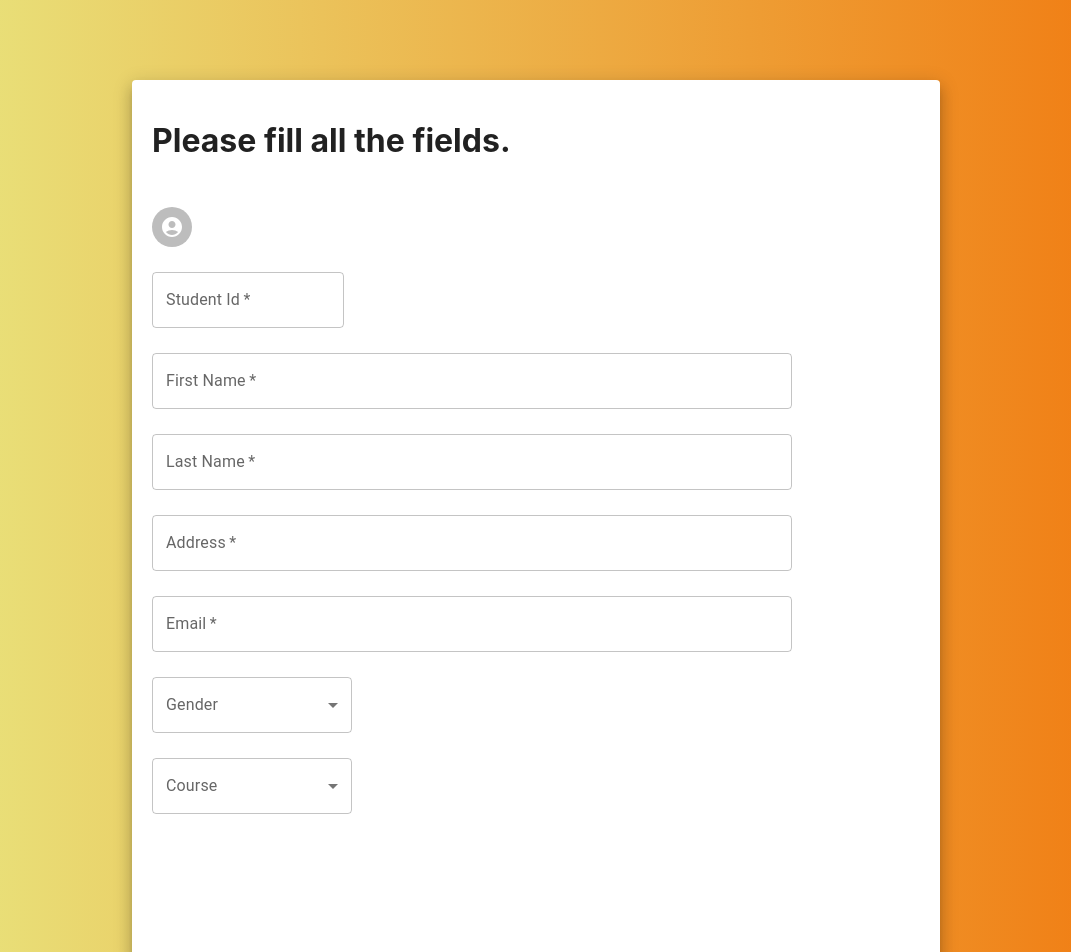
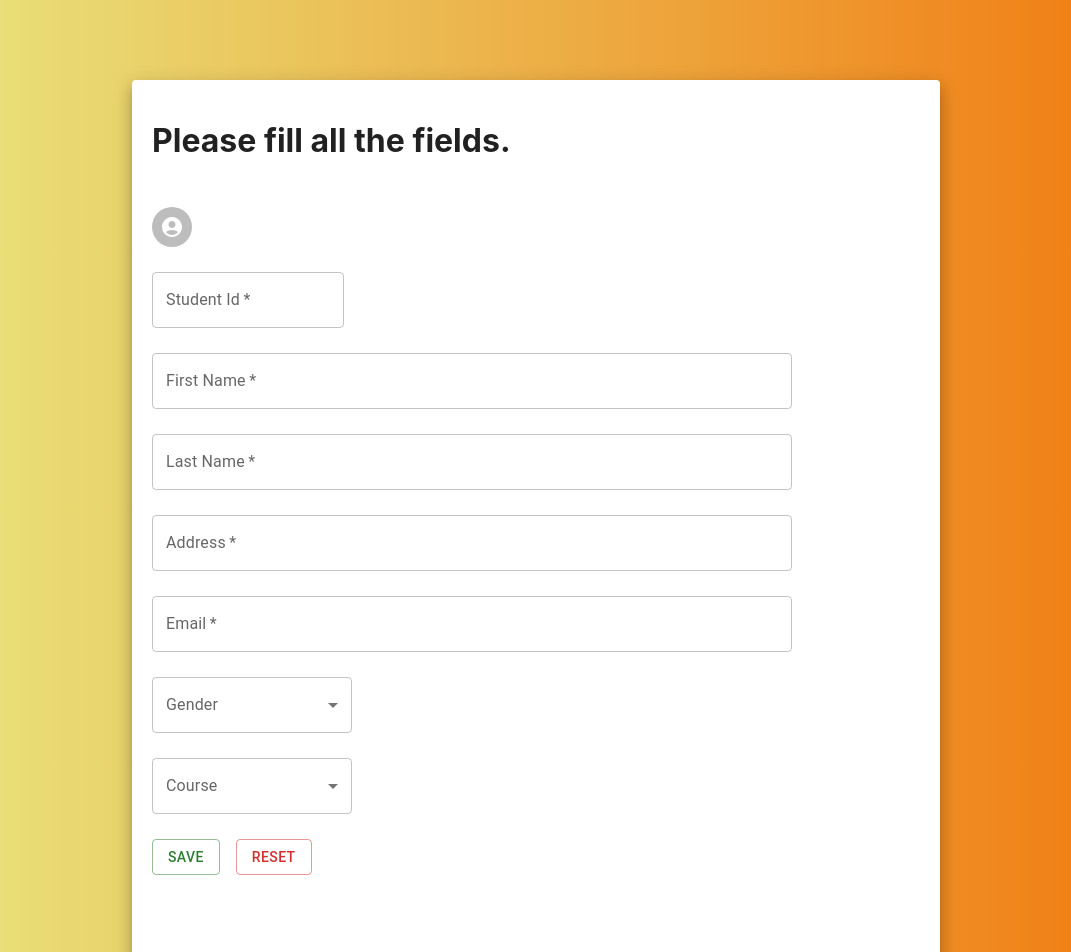
Before and after one commit to Akila-Piumal/Login_System_With_REACT, a React (Create React App) app: page /Sign-up in a window 1280 px wide. Shown: the top 952 px of the page, without its empty margins (104-1175 px from the left). Built offline with nearby package versions, Linux system fonts and the light colour scheme.

Commit message:
buttons added

```diff
--- a/src/components/dataform/RegisterStudent.jsx
+++ b/src/components/dataform/RegisterStudent.jsx
@@ -1,4 +1,4 @@
-import { Avatar, FormControl, Grid, Paper } from '@mui/material'
+import { Avatar, Button, FormControl, Grid, Paper, Stack } from '@mui/material'
 import React from 'react'
 import AccountCircleIcon from '@mui/icons-material/AccountCircle';
 import TextField from '@mui/material/TextField'
@@ -9,7 +9,7 @@ import MenuItem from '@mui/material/MenuItem';
 
 const RegisterStudent = () => {
 
-  const paperStyle={padding: 20, height:'105vh', width:'60vw', margin:'80px auto'}
+  const paperStyle={padding: 20, height:'110vh', width:'60vw', margin:'80px auto'}
 
   const handleonsubmit = (e) =>{
     alert("Ok")
@@ -100,6 +100,16 @@ const RegisterStudent = () => {
                         </Select>
                   </FormControl>
 
+                  <Stack direction="row" spacing={2}>
+                    <Button variant='outlined' color='success' type='submit'>
+                        Save
+                    </Button>
+
+                    <Button variant='outlined' color='error' type='reset'>
+                        Reset
+                    </Button>
+                  </Stack>
+
               </Paper>
           </form>
       </Grid>
```
